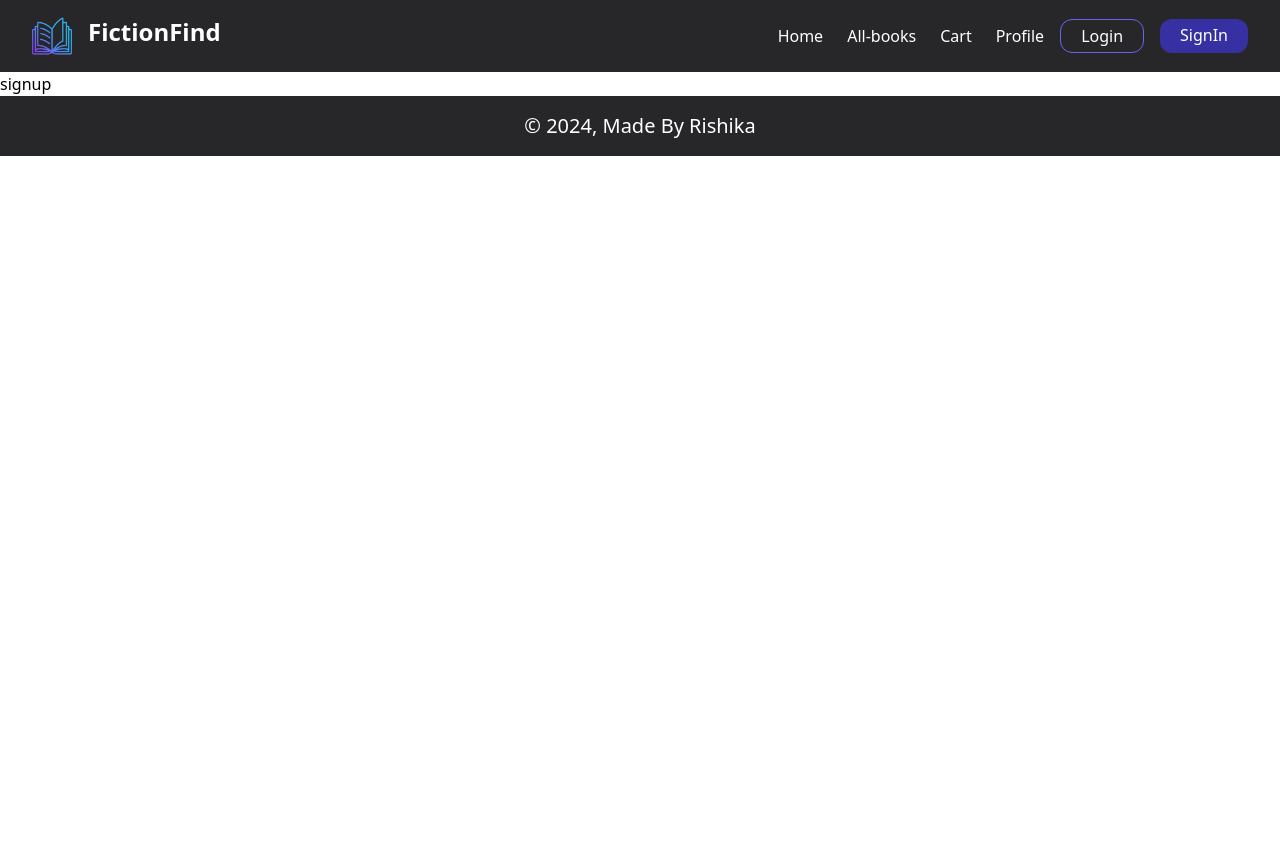
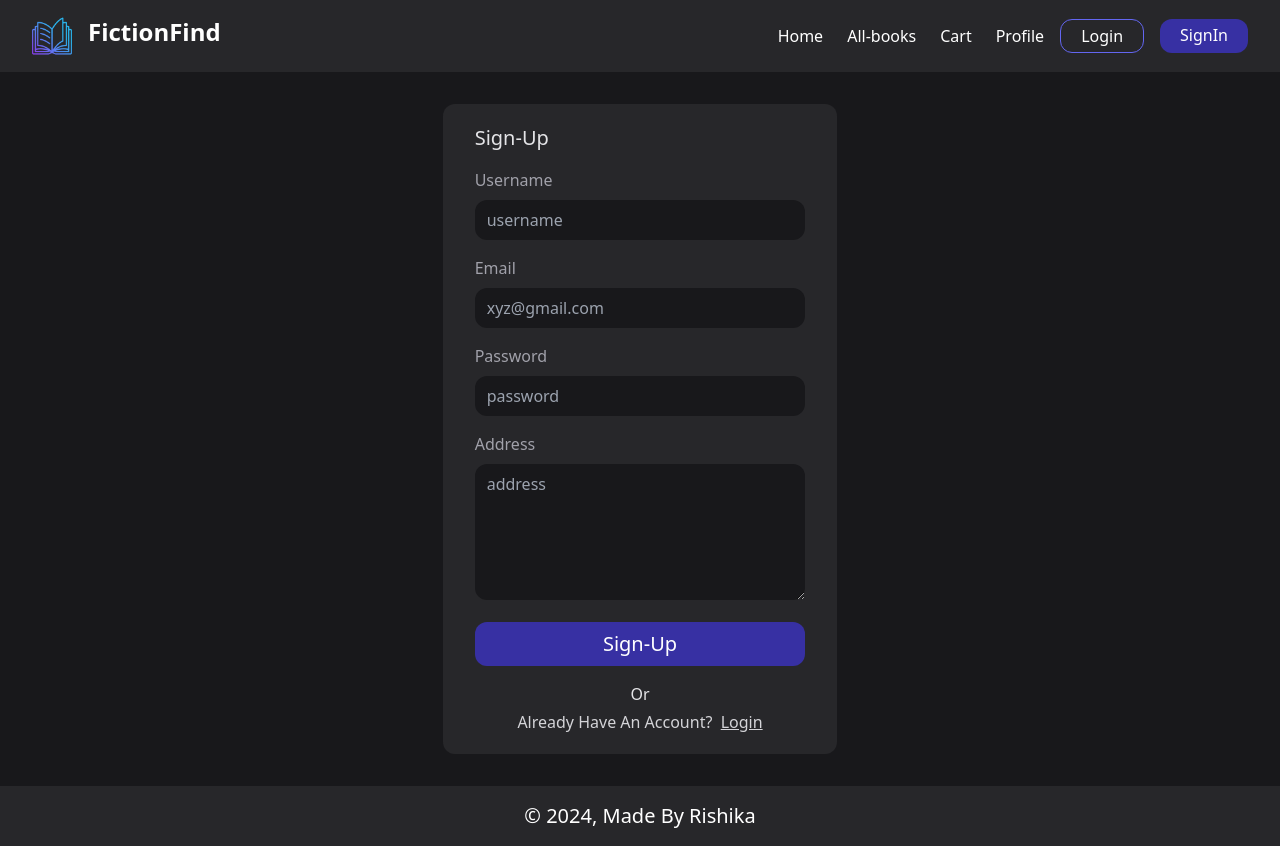
Before and after one commit to rishika-g31/FictionFind, a React (Vite) app in the folder frontend/: page /signup in a window 1280 px wide. Before the commit the page ends 800 px from the top, so only its background shows below. Built offline with nearby package versions, Linux system fonts and the light colour scheme; the HTML template or start-up script is replaced by a standard one.

Commit message:
created login and sign up page

```diff
--- a/frontend/src/components/ViewBookDetails.jsx
+++ b/frontend/src/components/ViewBookDetails.jsx
@@ -27,11 +27,15 @@ const ViewBookDetails = () => {
         </div>
       )}
       {Data && (
-        <div className="bg-zinc-900 px-12 py-8 flex gap-8">
-          <div className="bg-zinc-800 rounded p-4 h-[80vh] w-3/6 items-center justify-center flex">
-            <img src={Data.url} alt="/" className="h-[70vh]" />
+        <div className="bg-zinc-900 px-12 py-8 flex flex-col md:flex-row gap-8">
+          <div className="w-full bg-zinc-800 rounded p-4 h-[70vh] md:h-[80vh] md:w-3/6 items-center justify-center flex ">
+            <img
+              src={Data.url}
+              alt="/"
+              className="h-[50vh] md:h-[70vh] rounded"
+            />
           </div>
-          <div className="w-3/6">
+          <div className="w-full md:w-3/6">
             <h1 className="font-semibold text-zinc-300 text-4xl ">
               {Data.title}
             </h1>
--- a/frontend/src/pages/Login.jsx
+++ b/frontend/src/pages/Login.jsx
@@ -1,7 +1,53 @@
 import React from "react";
+import { Link } from "react-router-dom";
+const Login = () => {
+  return (
+    <div className="h-screen bg-zinc-900 px-12 py-2 flex items-center justify-center">
+      <div className="bg-zinc-800 rounded-xl px-8 py-5 w-full md:w-3/6 lg:w-2/6">
+        <p className="text-zinc-200 text-xl">Login</p>
+        <div className="mt-4">
+          <div>
+            <label htmlFor="" className="text-zinc-400">
+              Username
+            </label>
+            <input
+              type="text"
+              className="w-full mt-2 bg-zinc-900 text-zinc-100 rounded-xl p-2 px-3 outline-none"
+              placeholder="username"
+              name="username"
+              required
+            ></input>
+          </div>
 
-const Login = () => {
-  return <div>login</div>;
+          <div className="mt-4">
+            <label htmlFor="" className="text-zinc-400">
+              Password
+            </label>
+            <input
+              type="password"
+              className="w-full mt-2 bg-zinc-900 text-zinc-100 rounded-xl p-2 px-3 outline-none"
+              placeholder="password"
+              name="password"
+              required
+            ></input>
+          </div>
+
+          <div className="mt-4">
+            <button className="w-full px-8 mb-4 py-2 text-xl text-white  bg-indigo-800 rounded-xl hover:bg-gray-400 hover:text-black transition-all duration-300 ">
+              Login
+            </button>
+          </div>
+          <p className="flex items-center justify-center text-zinc-200">Or</p>
+          <p className="flex items-center justify-center mt-1 text-zinc-300 ">
+            Don't Have An Account? &nbsp;
+            <Link to="/login" className="hover:text-blue-600">
+              <u> Sign-Up</u>
+            </Link>
+          </p>
+        </div>
+      </div>
+    </div>
+  );
 };
 
 export default Login;
--- a/frontend/src/pages/Signup.jsx
+++ b/frontend/src/pages/Signup.jsx
@@ -1,7 +1,80 @@
 import React from "react";
+import { Link } from "react-router-dom";
 
 const Signup = () => {
-  return <div>signup</div>;
+  return (
+    <div className="h-auto bg-zinc-900 px-12 py-8 flex items-center justify-center">
+      <div className="bg-zinc-800 rounded-xl px-8 py-5 w-full md:w-3/6 lg:w-2/6">
+        <p className="text-zinc-200 text-xl">Sign-Up</p>
+        <div className="mt-4">
+          <div>
+            <label htmlFor="" className="text-zinc-400">
+              Username
+            </label>
+            <input
+              type="text"
+              className="w-full mt-2 bg-zinc-900 text-zinc-100 rounded-xl p-2 px-3 outline-none"
+              placeholder="username"
+              name="username"
+              required
+            ></input>
+          </div>
+
+          <div className="mt-4">
+            <label htmlFor="" className="text-zinc-400">
+              Email
+            </label>
+            <input
+              type="text"
+              className="w-full mt-2 bg-zinc-900 text-zinc-100 rounded-xl p-2 px-3 outline-none"
+              placeholder="xyz@gmail.com"
+              name="email"
+              required
+            ></input>
+          </div>
+
+          <div className="mt-4">
+            <label htmlFor="" className="text-zinc-400">
+              Password
+            </label>
+            <input
+              type="password"
+              className="w-full mt-2 bg-zinc-900 text-zinc-100 rounded-xl p-2 px-3 outline-none"
+              placeholder="password"
+              name="password"
+              required
+            ></input>
+          </div>
+
+          <div className="mt-4">
+            <label htmlFor="" className="text-zinc-400">
+              Address
+            </label>
+            <textarea
+              className="w-full mt-2 bg-zinc-900 text-zinc-100 rounded-xl p-2 px-3 outline-none"
+              rows="5"
+              placeholder="address"
+              name="address"
+              required
+            ></textarea>
+          </div>
+
+          <div className="mt-4">
+            <button className="w-full px-8 mb-4 py-2 text-xl text-white  bg-indigo-800 rounded-xl hover:bg-gray-400 hover:text-black transition-all duration-300 ">
+              Sign-Up
+            </button>
+          </div>
+          <p className="flex items-center justify-center text-zinc-200">Or</p>
+          <p className="flex items-center justify-center mt-1 text-zinc-300 ">
+            Already Have An Account? &nbsp;
+            <Link to="/login" className="hover:text-blue-600">
+              <u> Login</u>
+            </Link>
+          </p>
+        </div>
+      </div>
+    </div>
+  );
 };
 
 export default Signup;
```
